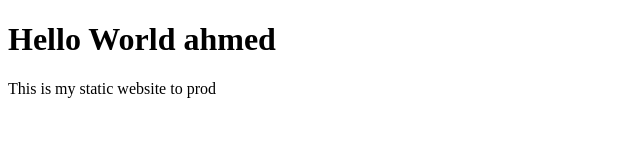
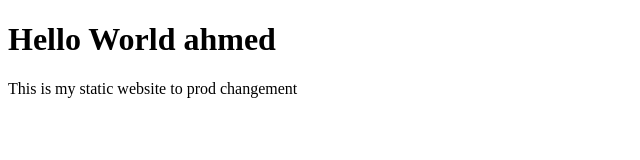
Before and after one commit to jomaa-ahmed/Google-Cloud-with-terragrunt, a plain HTML site: page modules/gcs_static_site/index.html in a window 1280 px wide. Shown: the whole page, without its empty margins (0-640 px from the left). Drawn offline with Linux system fonts and the light colour scheme.

Commit message:
change html code

```diff
--- a/modules/gcs_static_site/index.html
+++ b/modules/gcs_static_site/index.html
@@ -6,6 +6,6 @@
 </head>
 <body>
   <h1>Hello World ahmed</h1>
-  <p>This is my static website to prod</p>
+  <p>This is my static website to prod changement</p>
 </body>
 </html>
```
